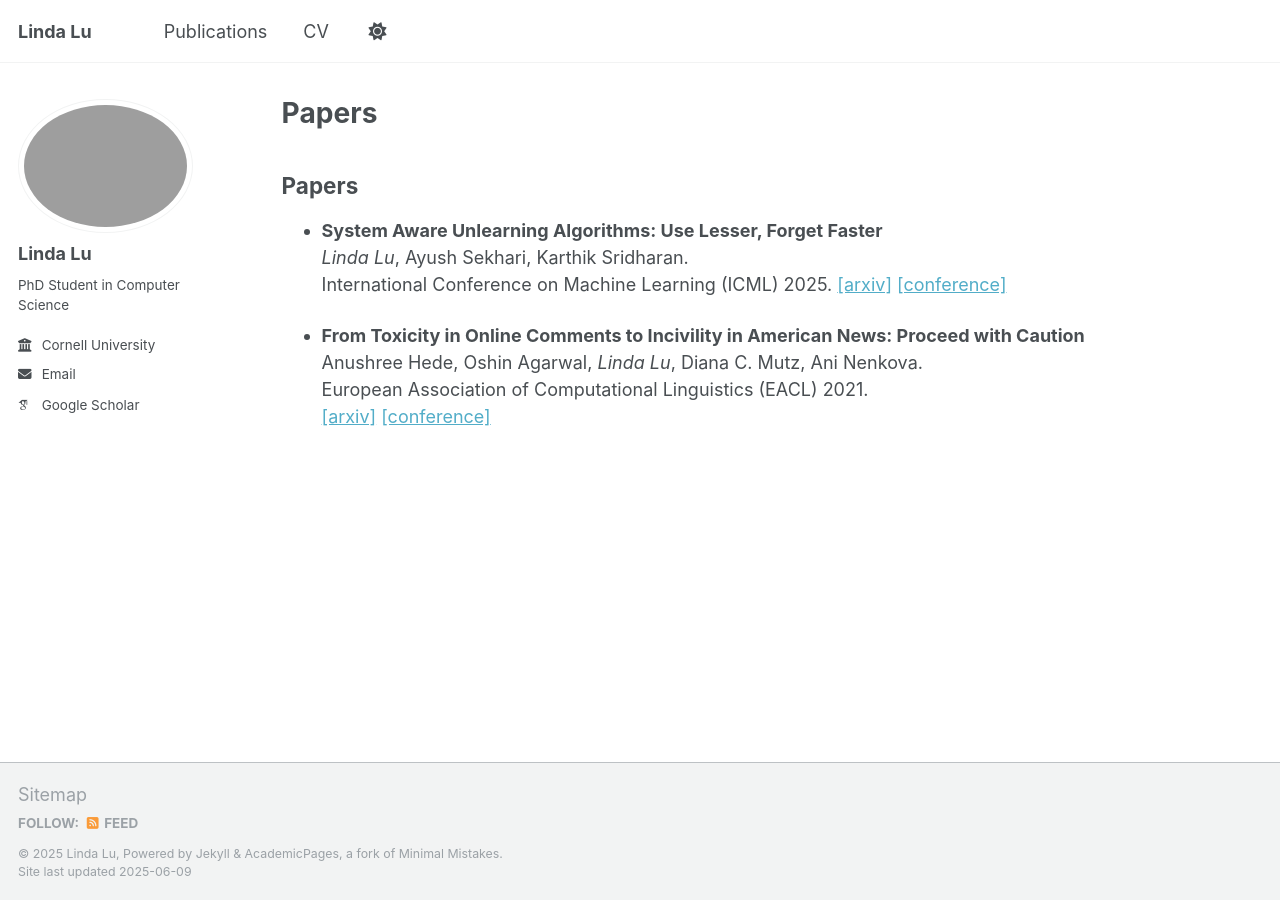
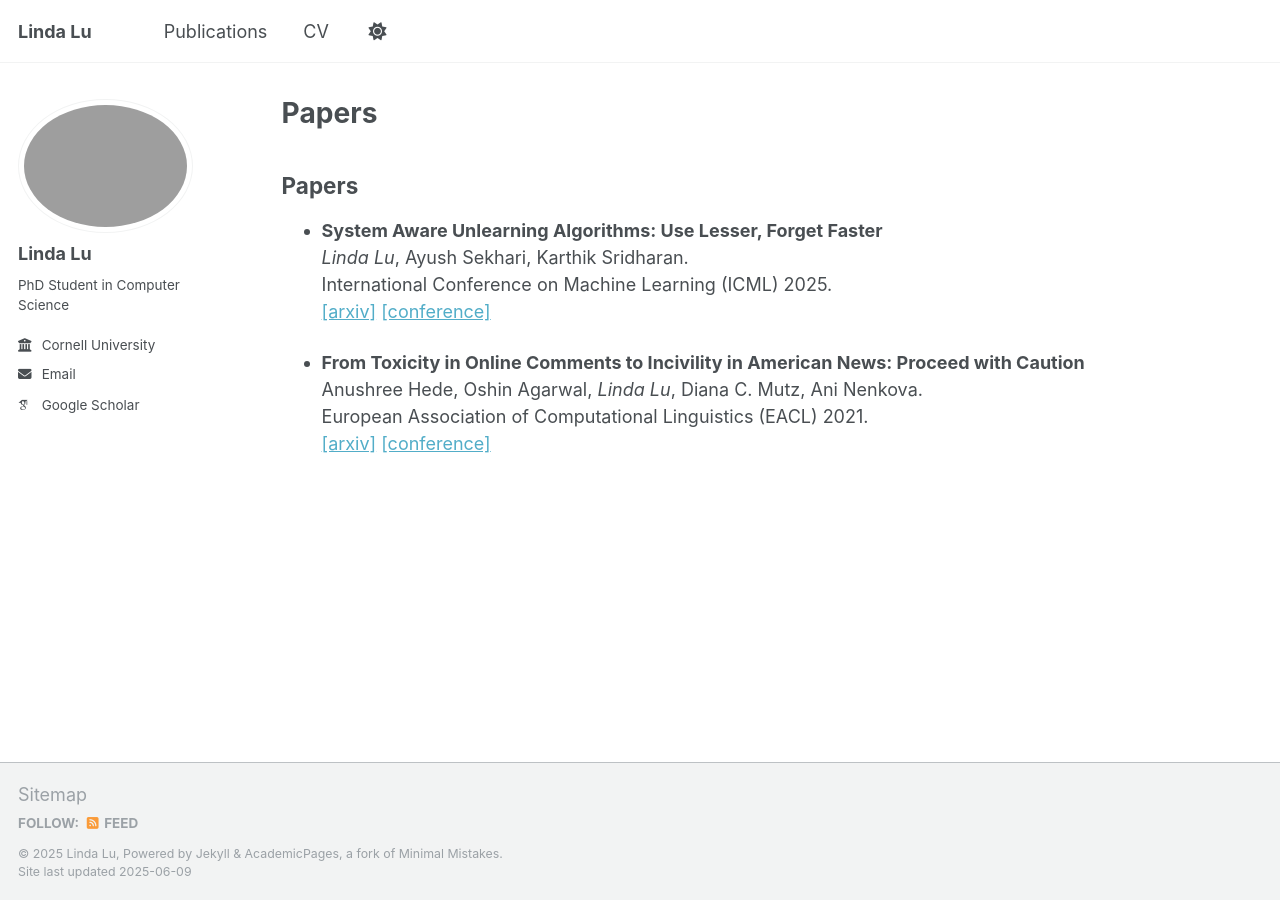
Before and after one commit to lu-linda/lu-linda.github.io, a Jekyll site: the page built from _pages/papers.md, in a window 1280 px wide. Built offline with Jekyll 4.4.1, drawn with Linux system fonts in a browser that asks for light colours; some web fonts are replaced.

```diff
--- a/_pages/papers.md
+++ b/_pages/papers.md
@@ -10,7 +10,7 @@ Papers
 
 - **System Aware Unlearning Algorithms: Use Lesser, Forget Faster**\
   *Linda Lu*, Ayush Sekhari, Karthik Sridharan.\
-  International Conference on Machine Learning (ICML) 2025.
+  International Conference on Machine Learning (ICML) 2025.\
   [[arxiv]](http://arxiv.org/abs/2506.06073) [[conference]](https://icml.cc/virtual/2025/poster/45985)
 
 - **From Toxicity in Online Comments to Incivility in American News: Proceed with Caution**\
```
